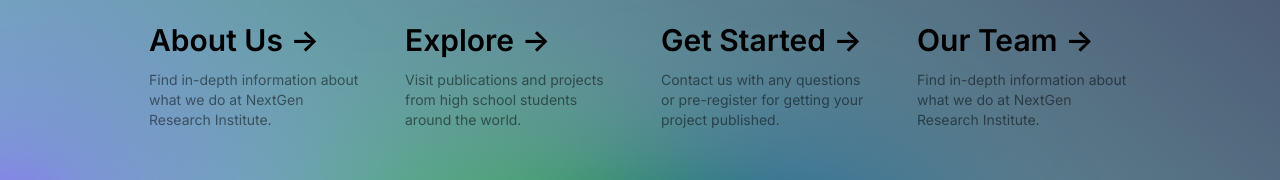
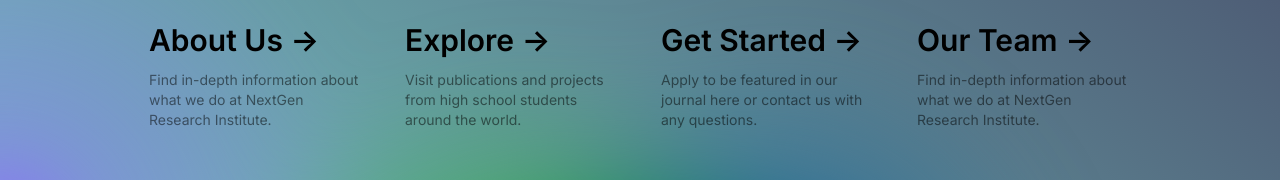
Before and after one commit to AshmeetC/nextgenri2, a Next.js app: page / in a window 1280 px wide. Shown: the part 557-737 px from the top of the page. Built offline with nearby package versions, Linux system fonts and the light colour scheme.

Commit message:
changes to main page

```diff
--- a/src/app/page.tsx
+++ b/src/app/page.tsx
@@ -83,7 +83,7 @@ export default function Home() {
               </span>
             </h2>
             <p className="m-0 max-w-[30ch] text-sm opacity-50">
-              Contact us with any questions or pre-register for getting your project published.
+              Apply to be featured in our journal here or contact us with any questions.
             </p>
           </Link>
 
```
